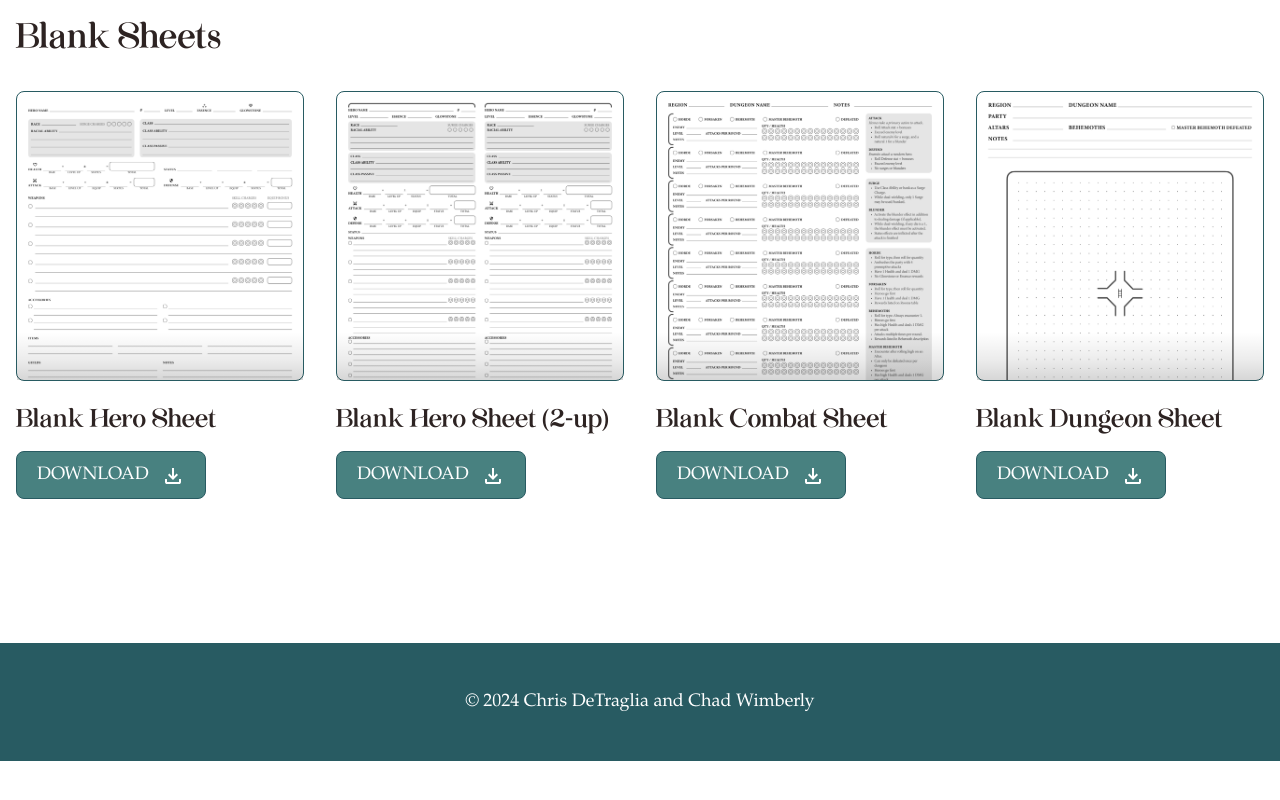
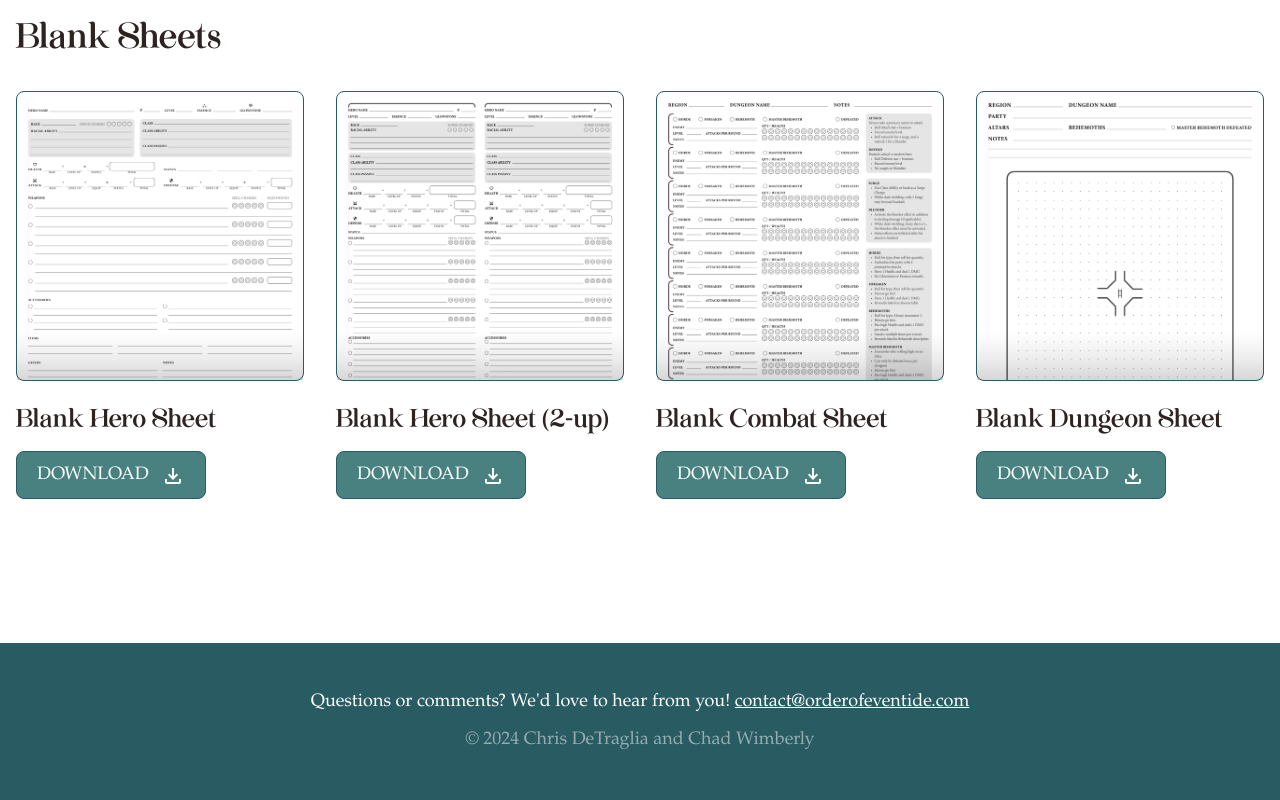
Before and after one commit to chadcwimberly/ooe-website, a React (Create React App) app: page / in a window 1280 px wide. Shown: the part 9318-10118 px from the top of the page. Before the commit the page ends 10079 px from the top, so only its background shows below. Built offline with nearby package versions, Linux system fonts and the light colour scheme; a web font is replaced by a local one.

Commit message:
added contact email address to footer

```diff
--- a/src/components/Footer.js
+++ b/src/components/Footer.js
@@ -12,7 +12,10 @@ class Footer extends React.Component {
 	render() {
 		return <footer className="footer-wrapper">
 			<div className="footer">
-				<p className="text--inverse text--center">
+				<p className="text--inverse text-center mb-1">
+				Questions or comments? We'd love to hear from you! <a className="text-link text--inverse" href="mailto:contact@orderofeventide.com" target="_blank">contact@orderofeventide.com</a>
+				</p>
+				<p className="text--inverse text--center" style={{opacity: .5}}>
 					&copy; 2024 Chris DeTraglia and Chad Wimberly
 				</p>
 			</div>
```
